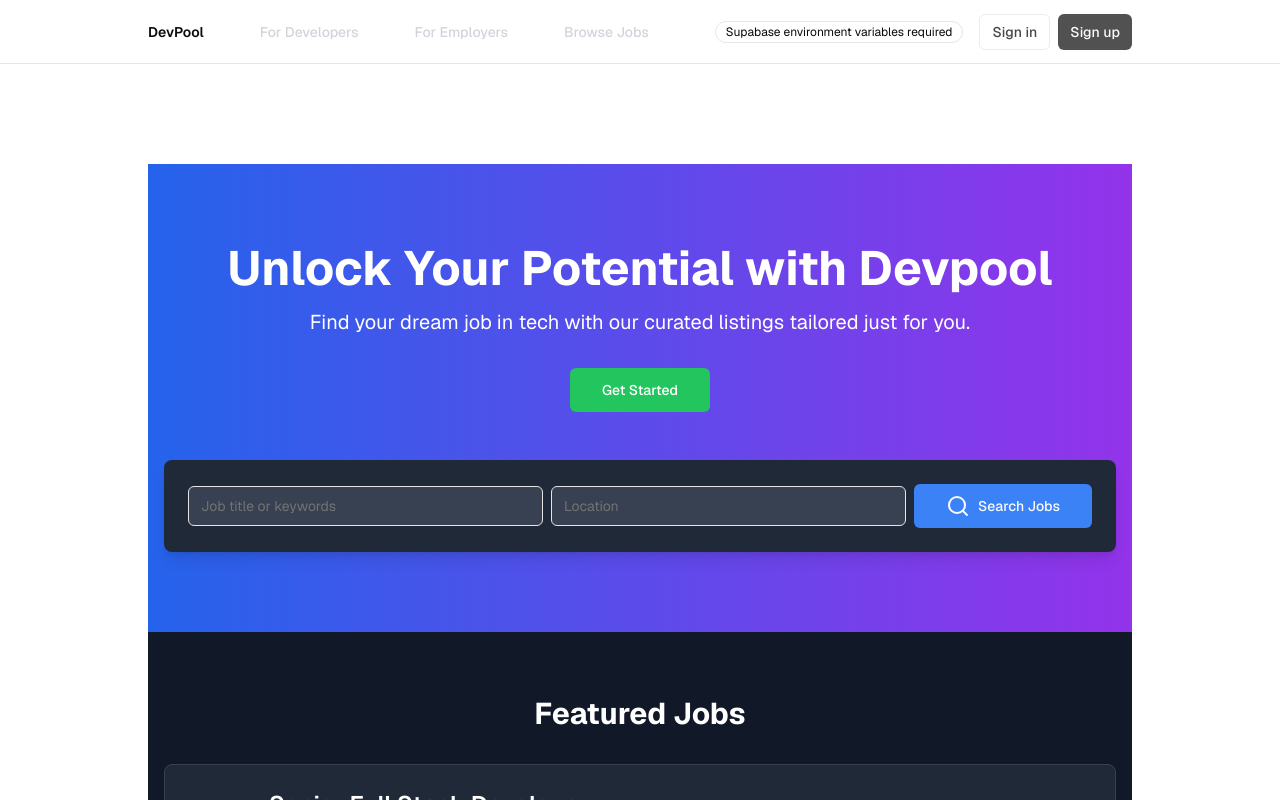
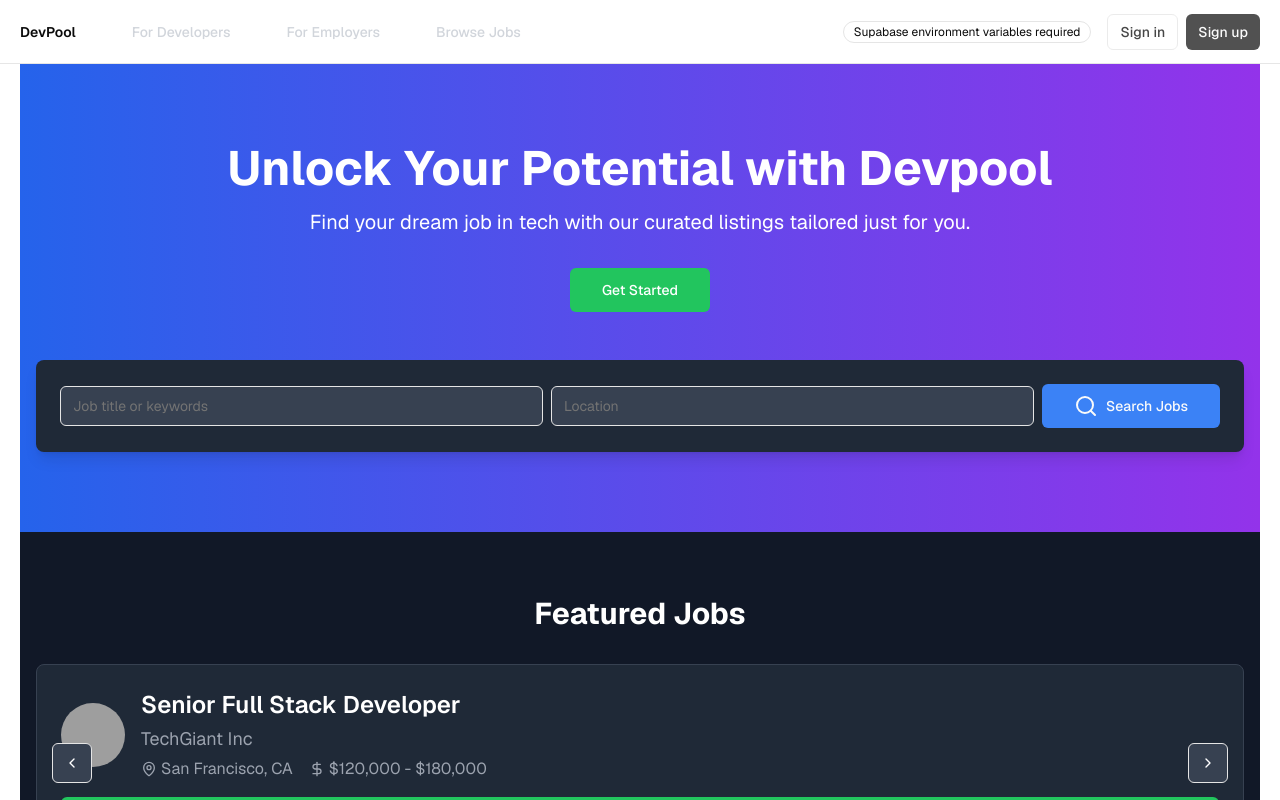
Before and after one commit to lokesh1jha/devpool, a Next.js app: page / in a window 1280 px wide. Shown: the top 800 px of the page. Built offline with nearby package versions, Linux system fonts and the light colour scheme; no server answers; grey boxes are pictures that could not be loaded.

Commit message:
Landing page fixed

```diff
--- a/app/layout.tsx
+++ b/app/layout.tsx
@@ -34,10 +34,10 @@ export default function RootLayout({
           enableSystem
           disableTransitionOnChange
         >
-          <main className="min-h-screen flex flex-col items-center">
-            <div className="flex-1 w-full flex flex-col gap-20 items-center">
+          <main className="min-h-screen flex flex-col">
+            <div className="flex-1 w-full flex flex-col">
               <nav className="w-full flex justify-center border-b border-b-foreground/10 h-16">
-                <div className="w-full max-w-5xl flex justify-between items-center p-3 px-5 text-sm">
+                <div className="w-full max-w-7xl flex justify-between items-center p-3 px-5 text-sm">
                   <div className="flex gap-5 items-center font-semibold">
                     <Link href={"/"}>DevPool</Link>
                     <div className="hidden md:ml-6 md:flex md:space-x-8">
@@ -52,7 +52,7 @@ export default function RootLayout({
                   </div>
                 </div>
               </nav>
-              <div className="flex flex-col gap-20 max-w-5xl p-5 w-full">
+              <div className="flex flex-col w-full px-5">
                 {children}
               </div>
 
--- a/components/footer.tsx
+++ b/components/footer.tsx
@@ -3,7 +3,7 @@ import Link from "next/link";
 export function Footer() {
     return (
         <>
-            <footer className="bg-gray-800 py-12 w-full ">
+            <footer className="bg-gray-800 py-5 w-full ">
                 <div className="container mx-auto px-4">
                     <div className="grid grid-cols-1 md:grid-cols-4 gap-8">
                         <div>
```
